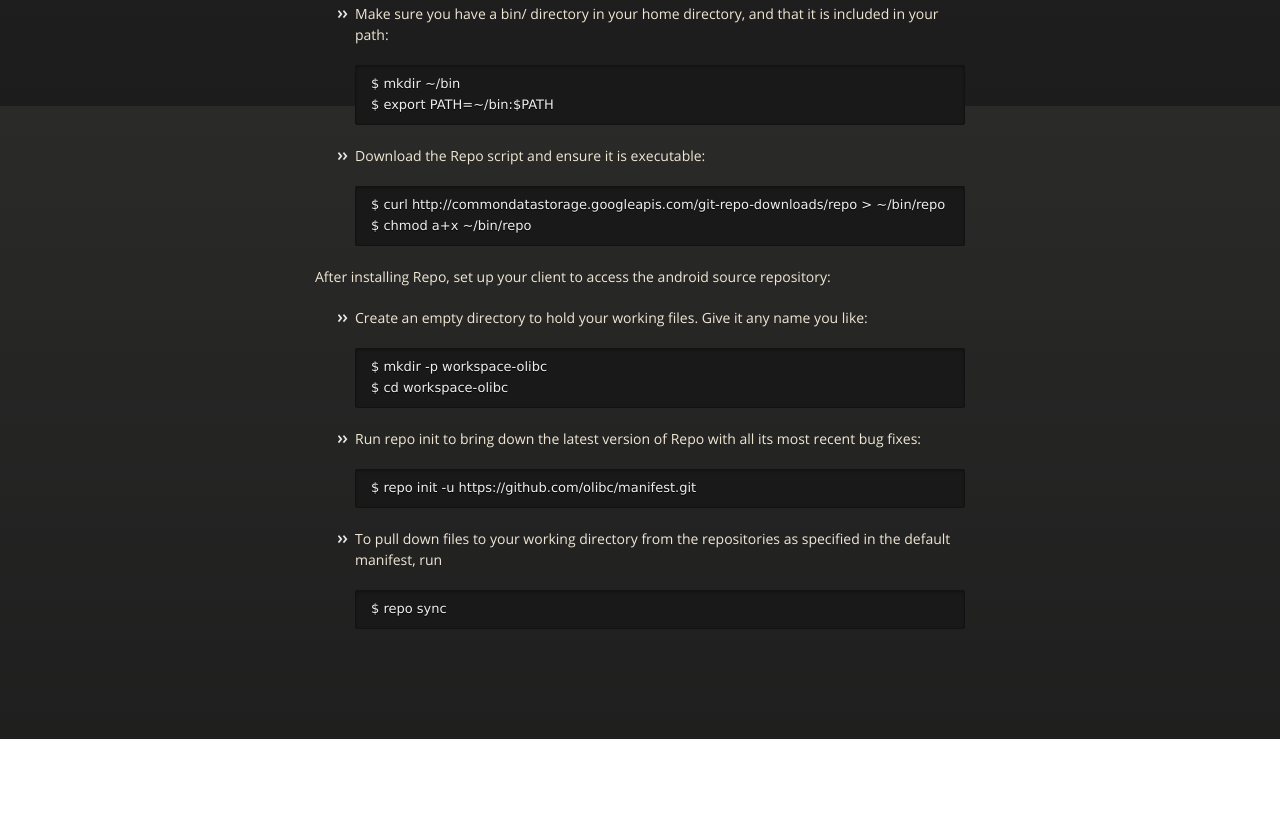
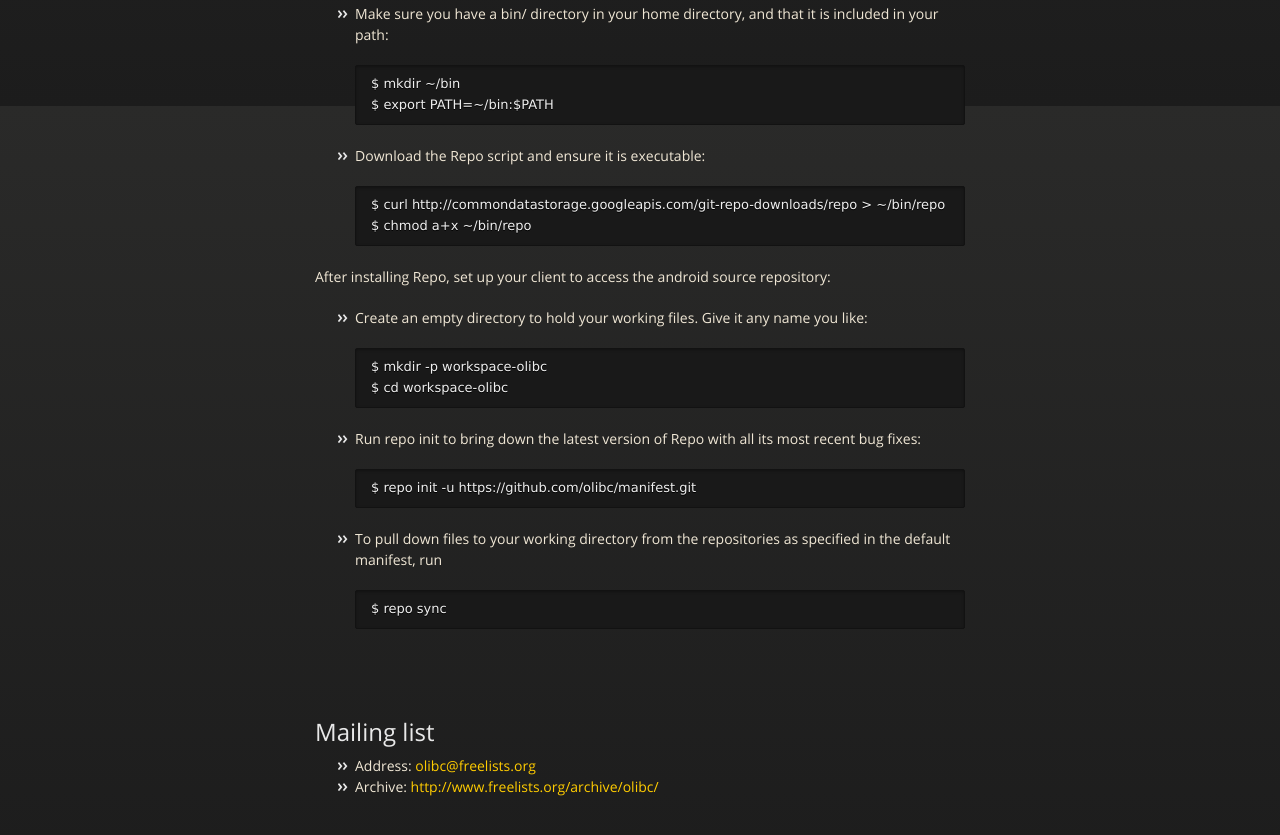
Before and after one commit to olibc/olibc.github.com, a plain HTML site: page index.html in a window 1280 px wide. Shown: the part 694-1529 px from the top of the page. Before the commit the page ends 1433 px from the top, so only its background shows below. Drawn offline with nearby package versions, Linux system fonts and the light colour scheme.

Commit message:
Add mailing list address in index page

```diff
--- a/index.html
+++ b/index.html
@@ -94,6 +94,11 @@
 </ul>
       </section>
 
+        <h2>Mailing list</h2>
+<ul>
+  <li>Address: <a href="mailto:olibc@freelists.org">olibc@freelists.org</a></li>
+  <li>Archive: <a href="http://www.freelists.org/archive/olibc/">http://www.freelists.org/archive/olibc/</a></li>
+</ul>
     </div>
     <!--[if !IE]><script>fixScale(document);</script><![endif]-->
 
```
